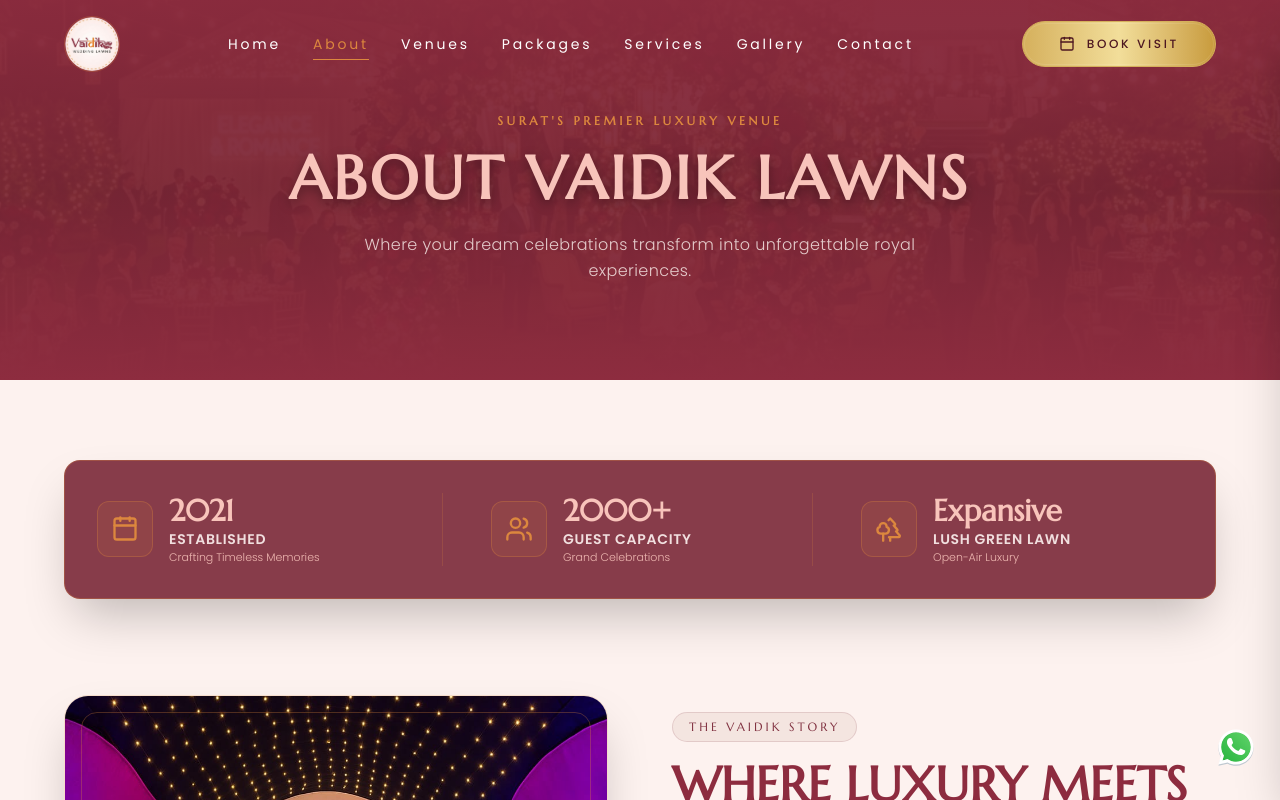
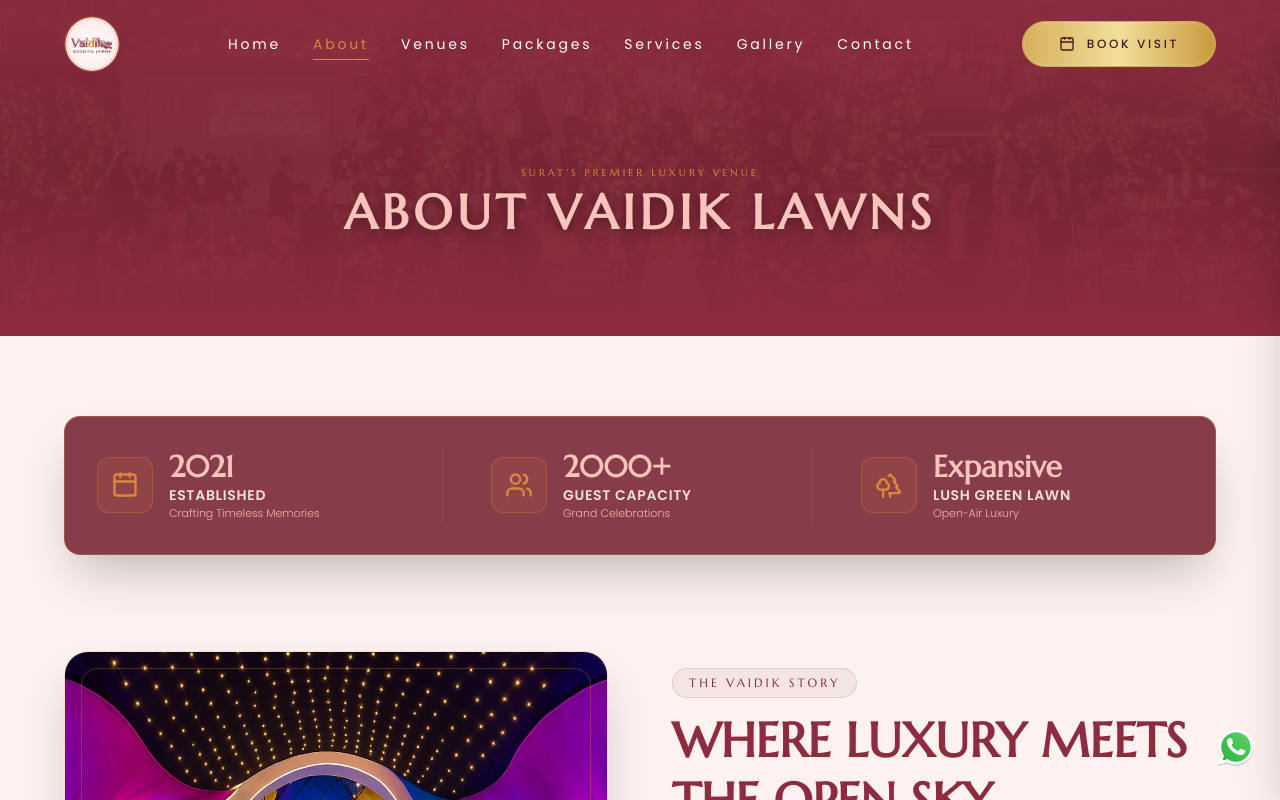
Before and after one commit to ronakbhalara8-cmyk/Vaidik-Wedding-Lawns, a Next.js app: page /about in a window 1280 px wide. Shown: the top 800 px of the page. Built offline with nearby package versions, Linux system fonts and the light colour scheme.

Commit message:
changes heading

```diff
--- a/src/app/about/page.js
+++ b/src/app/about/page.js
@@ -88,32 +88,26 @@
   return (
     <div className="min-h-screen bg-cream text-charcoal">
       {/* ---------------- 1. PAGE HERO HEADER ---------------- */}
-      <section className="relative h-[45vh] min-h-[380px] pt-20 pb-16 flex items-center justify-center bg-maroon-dark text-ivory overflow-hidden">
+      <section className="relative h-[42vh] min-h-[320px] pt-16 flex items-center justify-center bg-maroon-dark text-ivory overflow-hidden">
         <div
           className="absolute inset-0 bg-cover bg-center opacity-30 brightness-[0.35] scale-105 transition-transform duration-1000 pointer-events-none"
           style={{ backgroundImage: "url('/images/wedding_lawn.png')" }}
         />
         <div className="absolute inset-0 bg-gradient-to-b from-maroon-dark/90 via-maroon-dark/40 to-maroon-dark pointer-events-none z-10" />
 
-        <div className="relative z-20 text-center max-w-4xl px-4 sm:px-6">
+        <div className="relative z-20 text-center max-w-2xl px-6">
           <FadeIn direction="down" duration={0.6}>
-            <span className="font-serif-heading text-[11px] sm:text-xs tracking-[0.3em] text-gold-base uppercase mb-3 block font-semibold">
+            <span className="font-serif-heading text-[10px] tracking-[0.3em] text-gold-base uppercase mb-2 block">
               Surat's Premier Luxury Venue
             </span>
           </FadeIn>
-
-          {/* Heading with whitespace fix */}
-          <h1 className="font-serif-heading text-2xl sm:text-4xl md:text-5xl lg:text-6xl tracking-wider uppercase font-bold text-shadow-premium text-gold-light leading-tight">
-            <SplitReveal type="words" tag="span" className="inline-block">
-              About Vaidik Lawns
-            </SplitReveal>
-          </h1>
-
-          <FadeIn direction="up" duration={0.8} delay={0.2}>
-            <p className="mt-4 text-xs sm:text-sm md:text-base font-light text-ivory/80 max-w-xl mx-auto tracking-wide leading-relaxed">
-              Where your dream celebrations transform into unforgettable royal experiences.
-            </p>
-          </FadeIn>
+          <SplitReveal
+            type="chars"
+            tag="h1"
+            className="font-serif-heading text-3xl sm:text-5xl tracking-widest uppercase font-bold text-shadow-premium text-gold-light"
+          >
+            About Vaidik Lawns
+          </SplitReveal>
         </div>
       </section>
 
```
